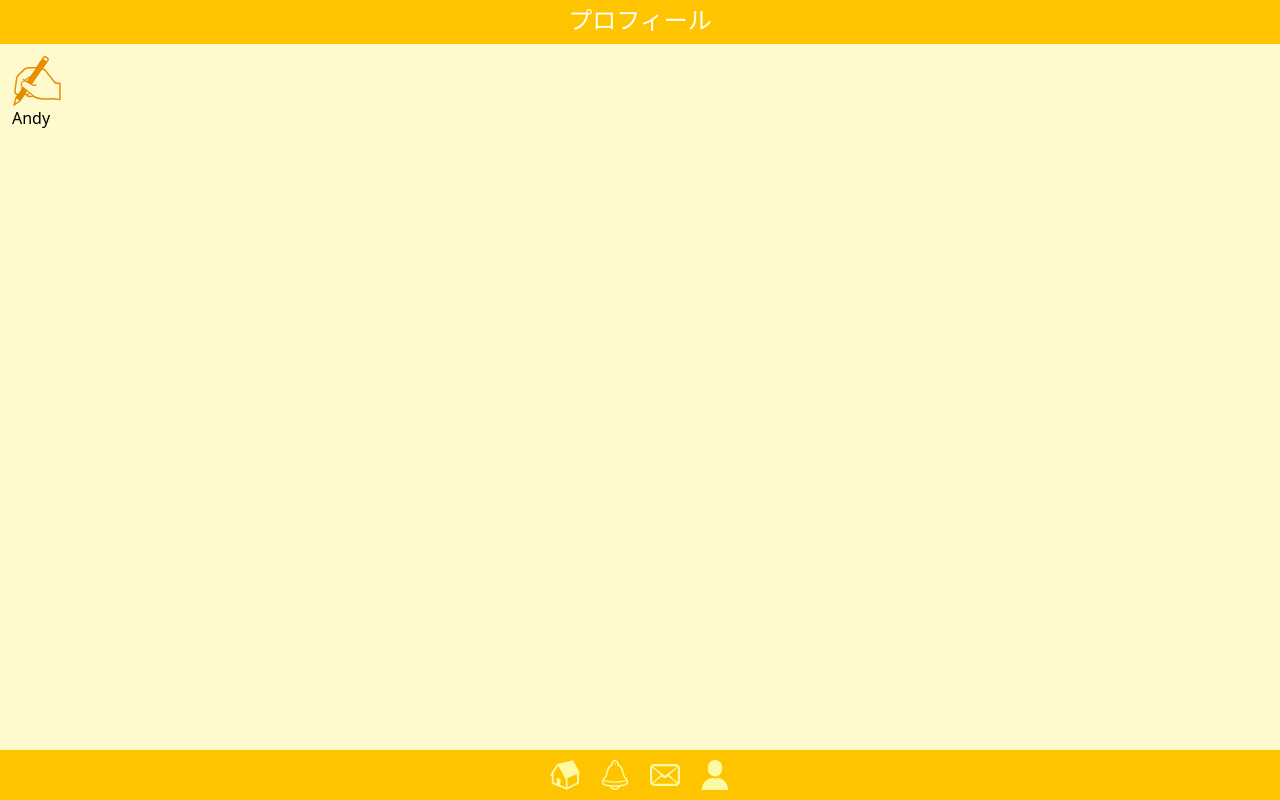
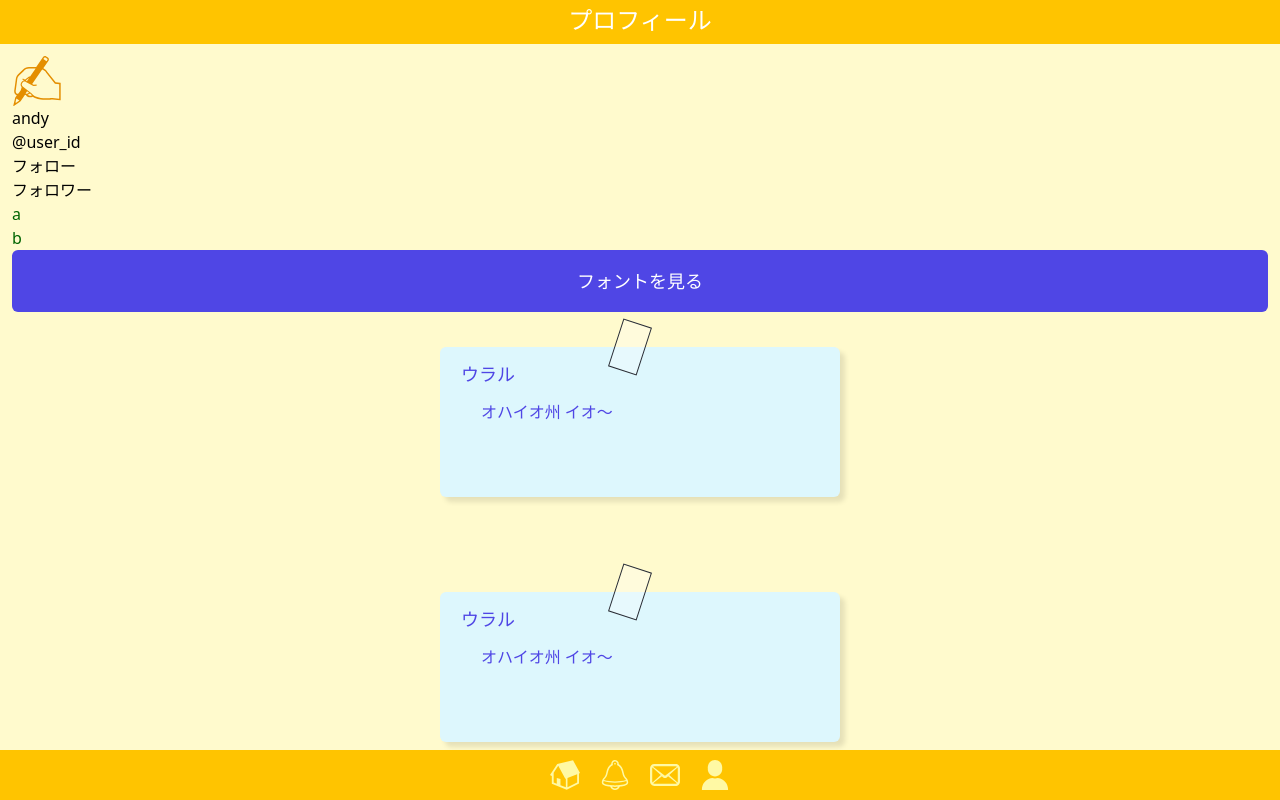
Before and after one commit to namosuke/MyFontSNS, a React (Create React App) app: page /profile in a window 1280 px wide. Shown: the top 800 px of the page. Built offline with nearby package versions, Linux system fonts and the light colour scheme.

Commit message:
profile の修正

```diff
--- a/src/App.js
+++ b/src/App.js
@@ -118,21 +118,68 @@ function Profile() {
   useEffect(()=>{
     const getUserData= async () =>{
       const  response = await axios.get('./timeline.json');
-      console.log(response.data.users);
-      setData(response.data.users);
+      console.log(response.data.users[0].tags);
+      setData(response.data);
     }
     getUserData();
   },[]);
   if (!data) return <img src={loadIcon} className={'load-icon'}  alt="読込中" />;
   return (<>
-  <div className={`
+  <div className={`container`}>
+    <div className={`left-container`}>
+      <img src={loadIcon} className={'profile-icon'}  alt="読込中" />
+      <h2>{data.users[0].name}</h2>
+      <h3>@user_id</h3>
+      <div>
+        <p>フォロー</p>
+        <p>フォロワー</p>
+      </div>
+    </div>
+    <div className={`right-container`}>
+      {data.users[0].tags.map(item =>
+          <p className={`tags`}>
+            {item}
+          </p>
+      )}
+    </div>
+  </div>
+    <div>
+      <p className={` w-full flex items-center justify-center px-8 py-3 border border-transparent text-base font-medium rounded-md text-white bg-indigo-600 hover:bg-indigo-700 md:py-4 md:text-lg md:px-10`}>
+        フォントを見る
+      </p>
+    </div>
+    <div className={`posts-container`}>
+      {data.posts.map(item => (
+          <div className={"ml-3 inline-flex rounded-md box-container"} >
+            <div className={`
+                         items-center
+                         justify-center
+                         px-5
+                         py-3
+                         border
+                         border-transparent
+                         text-base
+                         font-medium
+                         rounded-md
+                         text-indigo-600
+                         hover:bg-indigo-50i
+                         post-card
+                         `}>
+              <p className={`
+                          text-lg
+                          name-tag`}>
+                {item.user.name}
+              </p>
+              <p className={`
+                         px-5
+                         py-3` }>
+                {item.text}
+              </p>
+            </div>
 
-  `}>
-    <img src={loadIcon} className={'profile-icon'}  alt="読込中" />
-    <h2>Andy</h2>
-
-
-  </div>
+          </div>
+      ))}
+    </div>
   </>);
 }
 
@@ -161,7 +208,7 @@ function Timeline() {
                          font-medium
                          rounded-md
                          text-indigo-600
-                         hover:bg-indigo-50
+                         hover:bg-indigo-50i
                          post-card
                          `}>
             <p className={`
--- a/src/main.scss
+++ b/src/main.scss
@@ -83,3 +83,6 @@ background-color: $post-blue;
 .profile-icon{
 	width:50px;
 }
+.tags{
+	color:darkgreen;
+}
```
